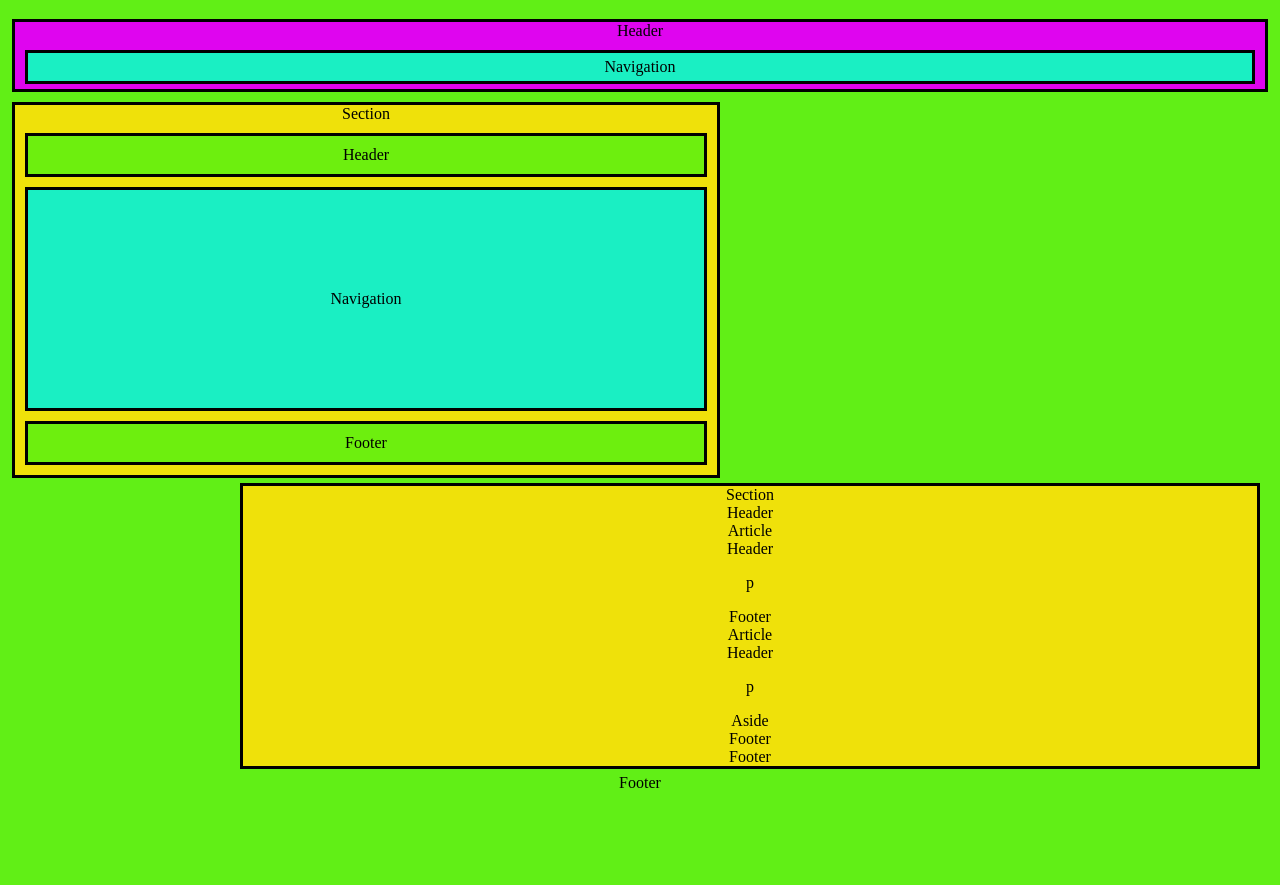
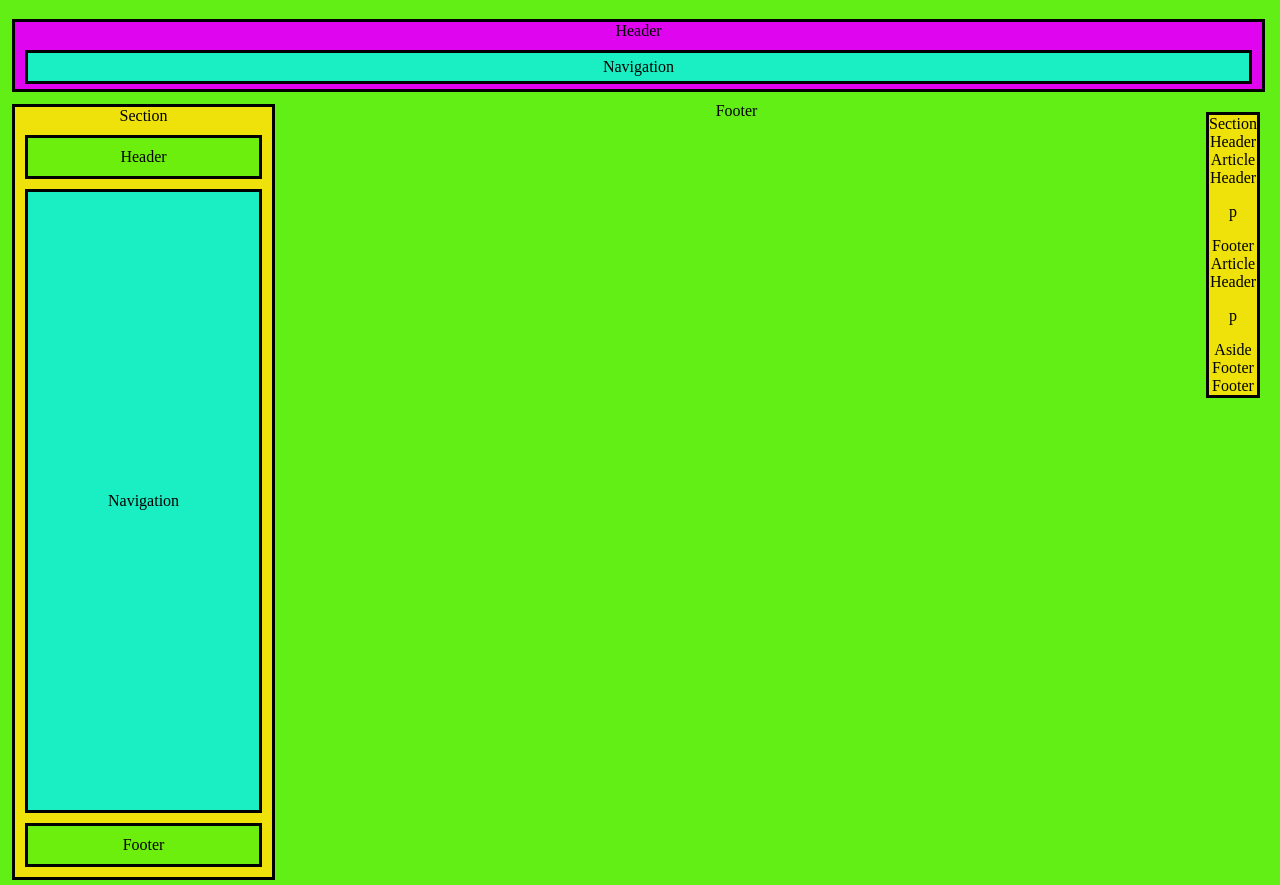
Before and after one commit to acadong/batch2repo, a plain HTML site: page src/html5/activity1.html in a window 1280 px wide. Shown: the part 61-946 px from the top of the page. Before the commit the page ends 863 px from the top, so only its background shows below. Drawn offline with Linux system fonts and the light colour scheme.

Commit message:
updated
Signed-off-by: acadong <aca.al79@gmail.com>

```diff
--- a/src/html5/style.css
+++ b/src/html5/style.css
@@ -2,6 +2,16 @@
 #hellow     {
             text-align: center;
             }
+
+.background1    {
+                color: grey;
+                }
+.background2    {
+                color: #efee0e;
+                }
+.background3    {
+                color: lightyellow;
+}
 #main-body  {
             background-color: #61ef16;
             text-align: center;
@@ -10,7 +20,7 @@
 #header     {
             background-color: #df05ef;
             border-style: solid;
-            margin: 10px 2px 10px 2px;
+            margin: 10px 5px 10px 2px;
             }
 #navigation {
             background-color: #1aefc3;
@@ -21,7 +31,9 @@
 #section1   {
             background-color: #efe10a;
             border-style: solid;
-            margin: 2px 550px 5px 2px;
+            margin: 2px 2px 5px 2px;
+            float: left;
+
             }
 #header1    {
             background-color: #6def0e;
@@ -32,8 +44,8 @@
 #navigation1    {
                 background-color: #1aefc3;
                 border-style: solid;
-                margin: 10px 10px 5px 10px;
-                padding: 100px 5px 100px 5px;
+                margin: 10px 10px 10px 10px;
+                padding: 300px 80px 300px 80px;
                 }
 #footer1    {
             background-color: #6def0e;
@@ -44,7 +56,8 @@
 #section2   {
             background-color: #efe10a;
             border-style: solid;
-            margin: 2px 10px 5px 230px;
+            margin: 10px 10px 10px 10px;
+            float: right;
 
 
 }
```
